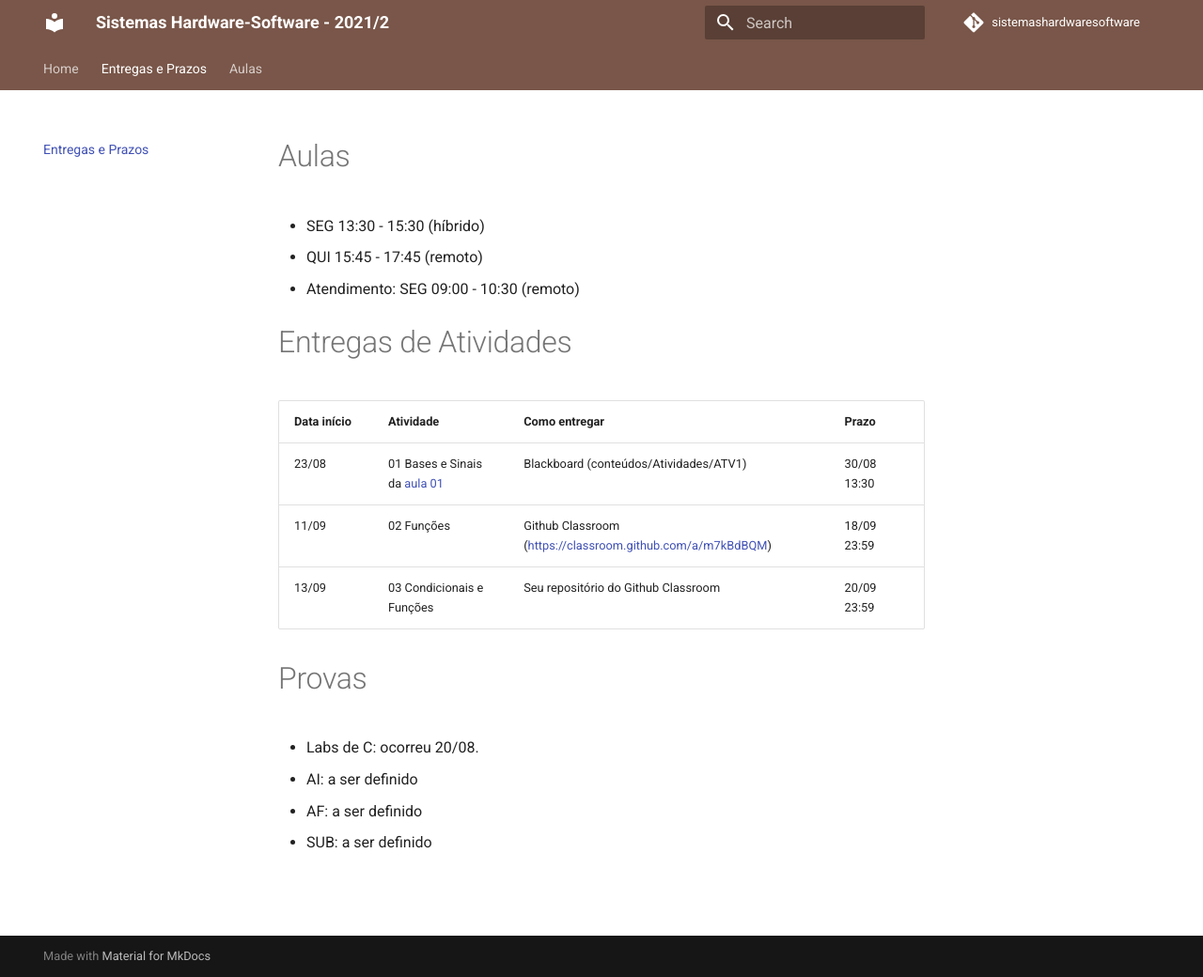
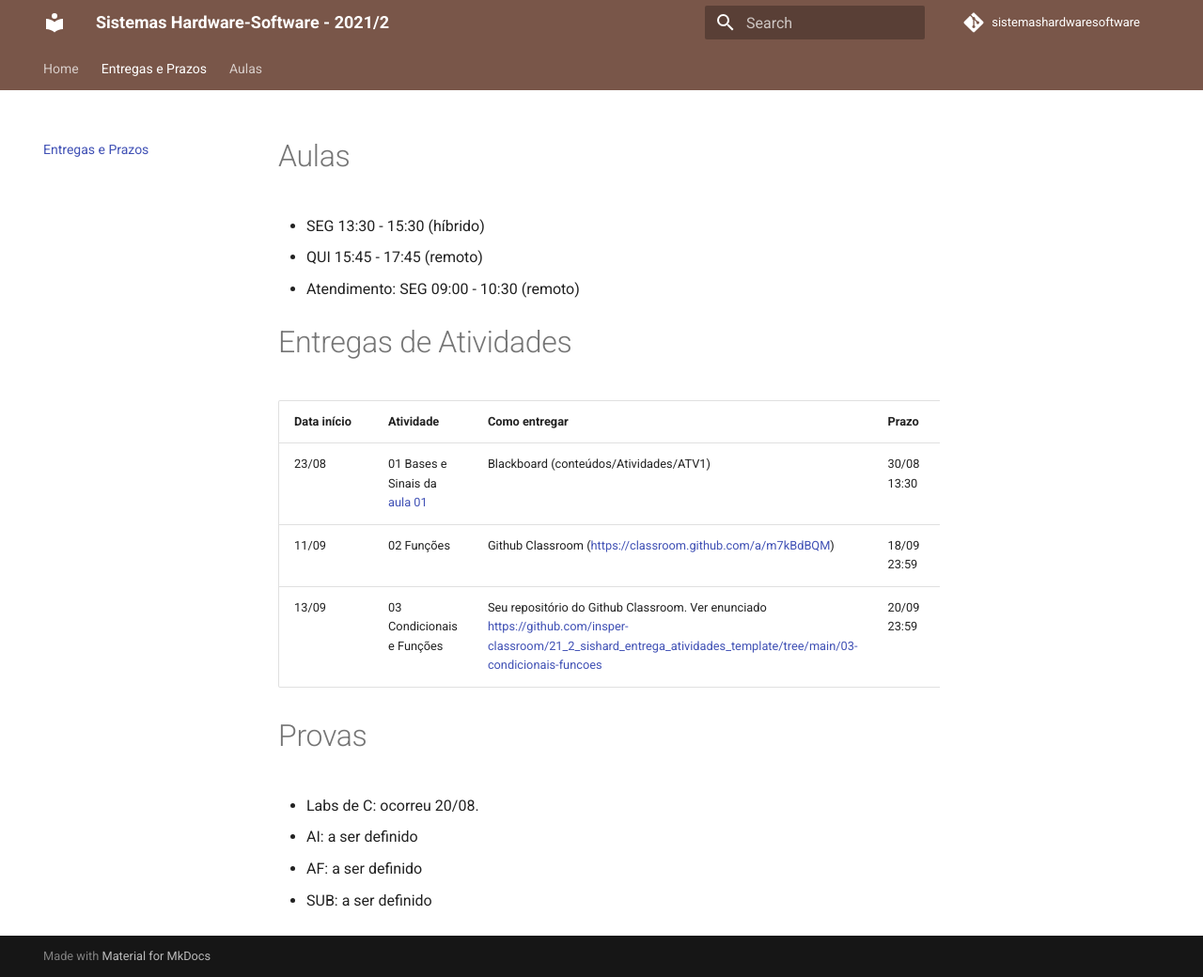
Before and after one commit to Insper/SistemasHardwareSoftware, an MkDocs documentation site: the page built from material/sobre.md, in a window 1280 px wide and 1040 px high. Shown: the whole window at 94% size. Built offline with MkDocs 1.6.1 and Material for MkDocs 9.7.7, drawn with Linux system fonts in a browser that asks for light colours; nearby versions of some CDN libraries; comment, search, counter and statistics services are not loaded.

Commit message:
update prazos

```diff
--- a/material/sobre.md
+++ b/material/sobre.md
@@ -14,7 +14,7 @@
 |-------------|------------------------------------------------------|------------------------------------------------------------|-------------|
 | 23/08       | 01 Bases e Sinais da [aula 01](../aulas/01-inteiros/)| Blackboard (conteúdos/Atividades/ATV1)                     | 30/08 13:30 |
 | 11/09       | 02 Funções                                           | Github Classroom (https://classroom.github.com/a/m7kBdBQM) | 18/09 23:59 |
-| 13/09       | 03 Condicionais e Funções                            | Seu repositório do Github Classroom                        | 20/09 23:59 |
+| 13/09       | 03 Condicionais e Funções                            | Seu repositório do Github Classroom. Ver enunciado https://github.com/insper-classroom/21_2_sishard_entrega_atividades_template/tree/main/03-condicionais-funcoes                       | 20/09 23:59 |
 
 
 # Provas
```
